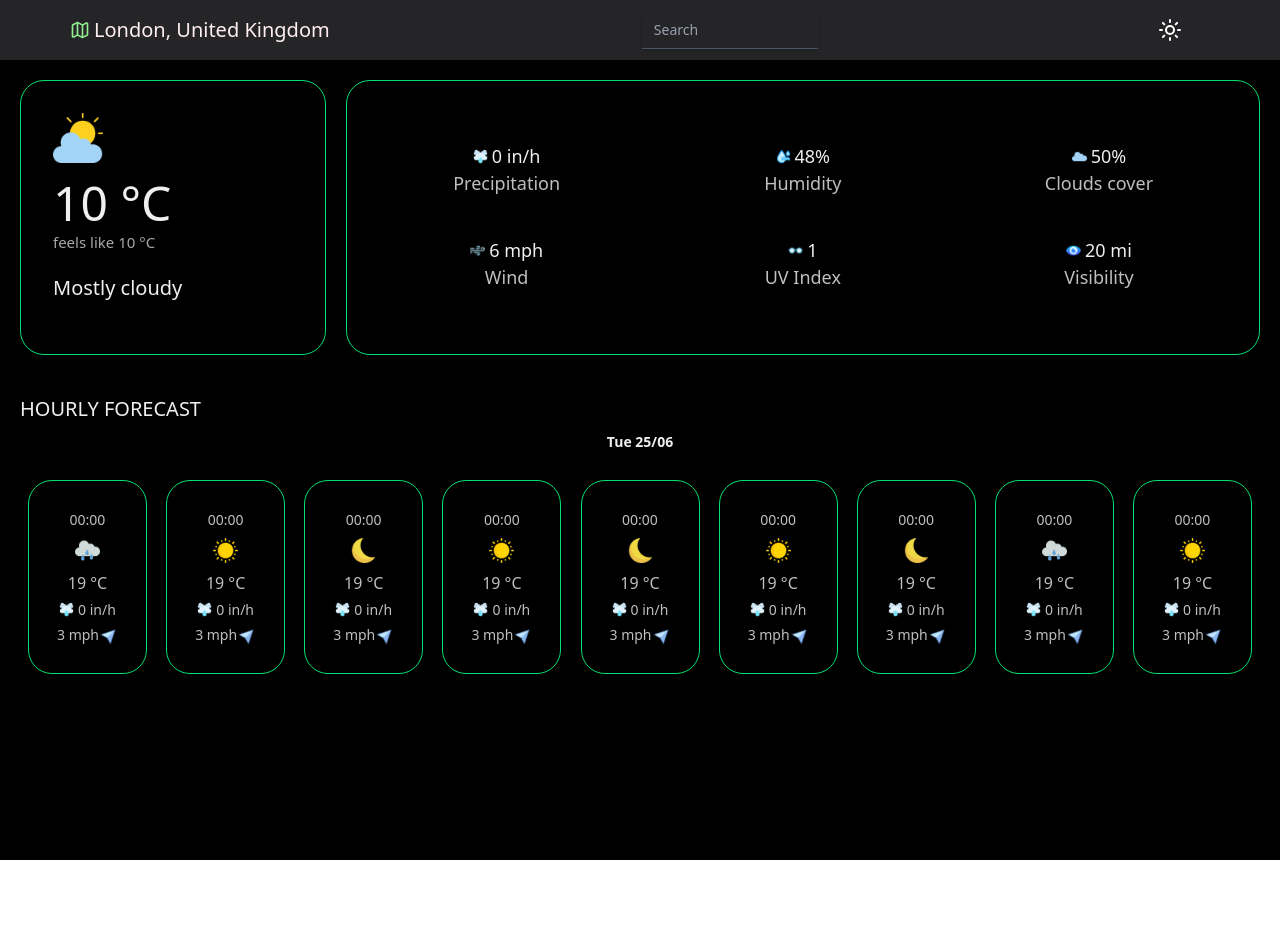
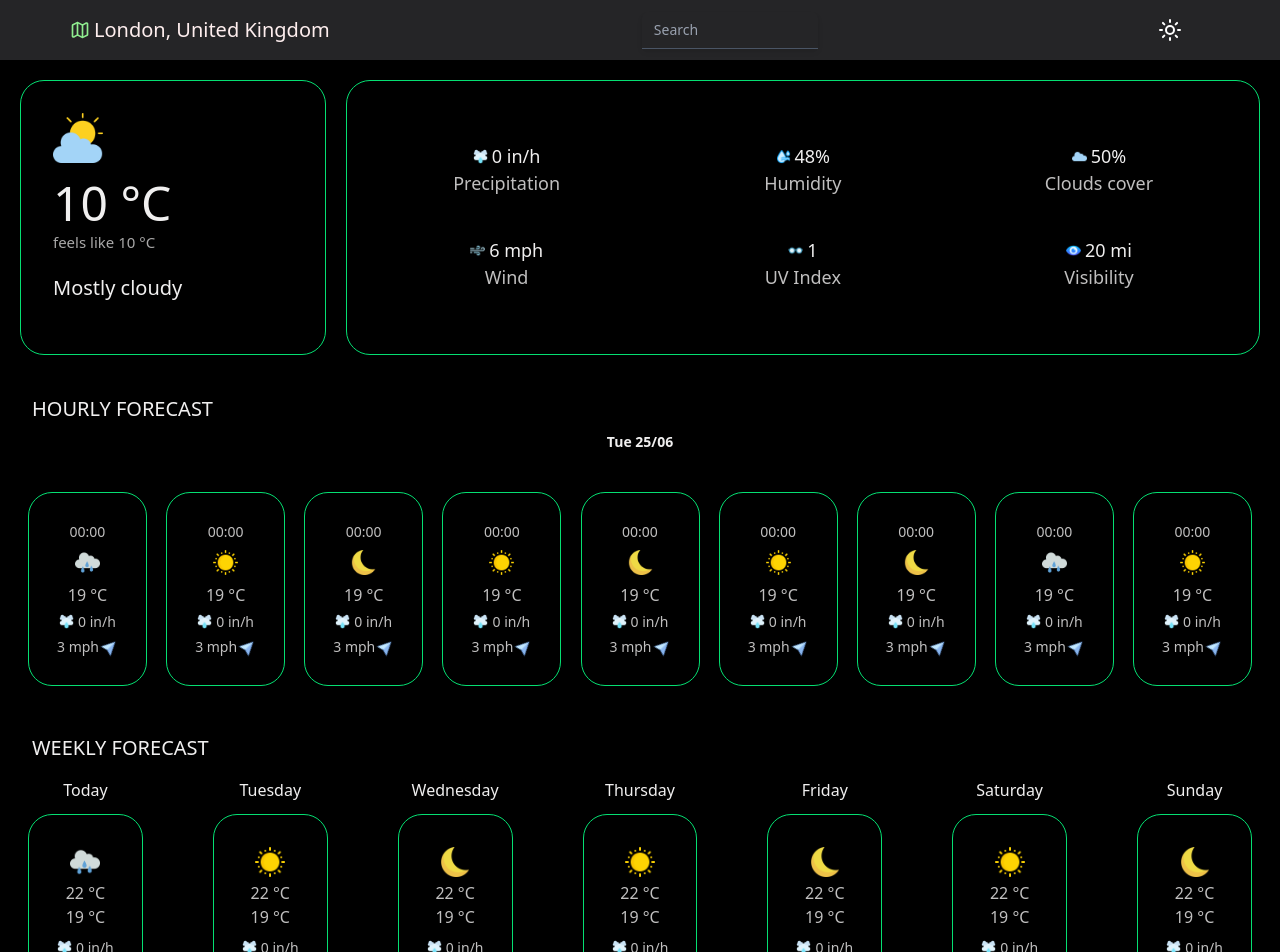
Before and after one commit to RevenBro/weather-app, a React (Vite) app: page / in a window 1280 px wide. Shown: the top 952 px of the page. Before the commit the page ends 860 px from the top, so only its background shows below. Built offline with nearby package versions, Linux system fonts and the light colour scheme.

Commit message:
Weekly weather info section completed

```diff
--- a/src/components/Main/Main.jsx
+++ b/src/components/Main/Main.jsx
@@ -45,26 +45,35 @@ const Main = () => {
       {/* Block 2 */}
       <div className='mt-10'>
         <div className='text-[#F0EFEF]'>
-          <h2 className='font-medium text-xl mb-2 text-center sm:text-start'>HOURLY FORECAST</h2>
+          <h2 className='font-medium ml-3 text-xl mb-2 text-center sm:text-start'>HOURLY FORECAST</h2>
           <p className='font-bold text-[14px] mb-5 text-center'>Tue 25/06</p>
           <HorizontallyScrollable className="flex justify-between gap-1 p-2">
-              <WeatherCard weatherstatusimg={Rainy}/>
-              <WeatherCard weatherstatusimg={Sun}/>
-              <WeatherCard weatherstatusimg={Moon}/>
-              <WeatherCard weatherstatusimg={Sun}/>
-              <WeatherCard weatherstatusimg={Moon}/>
-              <WeatherCard weatherstatusimg={Sun}/>
-              <WeatherCard weatherstatusimg={Moon}/>
-              <WeatherCard weatherstatusimg={Rainy}/>
-              <WeatherCard weatherstatusimg={Sun}/>
+              <WeatherCard weatherstatusimg={Rainy} weekly/>
+              <WeatherCard weatherstatusimg={Sun} weekly/>
+              <WeatherCard weatherstatusimg={Moon} weekly/>
+              <WeatherCard weatherstatusimg={Sun} weekly/>
+              <WeatherCard weatherstatusimg={Moon} weekly/>
+              <WeatherCard weatherstatusimg={Sun} weekly/>
+              <WeatherCard weatherstatusimg={Moon} weekly/>
+              <WeatherCard weatherstatusimg={Rainy} weekly/>
+              <WeatherCard weatherstatusimg={Sun} weekly/>
           </HorizontallyScrollable>
         </div>
       </div>
 
       {/* Block 3 */}
       <div className='mt-10'>
-        <div className='text-center text-[#F0EFEF]'>
-          {/* Add block 3 content here */}
+        <div className='text-[#F0EFEF]'>
+          <h2 className='ml-3 font-medium text-xl mb-2 text-center sm:text-start'>WEEKLY FORECAST</h2>
+          <HorizontallyScrollable className="flex justify-between gap-1 p-2">
+              <WeatherCard weatherstatusimg={Rainy} text={"Today"}/>
+              <WeatherCard weatherstatusimg={Sun} text={"Tuesday"}/>
+              <WeatherCard weatherstatusimg={Moon} text={"Wednesday"}/>
+              <WeatherCard weatherstatusimg={Sun} text={"Thursday"}/>
+              <WeatherCard weatherstatusimg={Moon} text={"Friday"}/>
+              <WeatherCard weatherstatusimg={Sun} text={"Saturday"}/>
+              <WeatherCard weatherstatusimg={Moon} text={"Sunday"}/>
+          </HorizontallyScrollable>
         </div>
       </div>
     </div>
--- a/src/components/WeatherCard/WeatherCard.jsx
+++ b/src/components/WeatherCard/WeatherCard.jsx
@@ -2,9 +2,11 @@ import React from 'react'
 import Precipitaion from "../../assets/Images/precipitation.png"
 import Navigation from "../../assets/Images/navigation.png"
 
-const WeatherCard = ({weatherstatusimg}) => {
+const WeatherCard = ({weatherstatusimg, text, weekly}) => {
   return (
-    <div className='rounded-3xl p-4 sm:p-7 border-green-400 border-[1.5px] flex flex-col items-center gap-1'>
+    <div className='flex flex-col gap-3 text-center'>
+    <p>{text ? text : ""}</p>
+    {weekly ? <div className='rounded-3xl p-4 sm:p-7 border-green-400 border-[1.5px] flex flex-col items-center gap-1'>
       <p className='text-[#F0EFEF] opacity-80 text-[14px]'>00:00</p>
       <img className='my-1' src={weatherstatusimg} alt="weather status" width={25} height={25}/>
       <p className='text-[#F0EFEF] opacity-80'>19 °C</p>
@@ -16,6 +18,18 @@ const WeatherCard = ({weatherstatusimg}) => {
         <p className='text-[#F0EFEF] opacity-80 text-[14px]'>3 mph</p>
         <img className='rotate-45' src={Navigation} alt="Precipitaion" width={15} height={15}/>
       </div>
+    </div> :
+    <div className='rounded-3xl p-4 sm:p-7 border-green-400 border-[1.5px] flex flex-col items-center'>
+      <img className='my-1' src={weatherstatusimg} alt="weather status" width={30} height={30}/>
+      <p className='text-[#F0EFEF] opacity-80'>22 °C</p>
+      <p className='text-[#F0EFEF] opacity-80'>19 °C</p>
+      <div className='flex items-center justify-center gap-1 mt-2'>
+        <img src={Precipitaion} alt="Precipitaion" width={15} height={15}/>
+        <p className='text-[#F0EFEF] opacity-80 text-[14px]'>0 in/h</p>
+      </div>
+    </div>
+    }
+
     </div>
   )
 }
```
